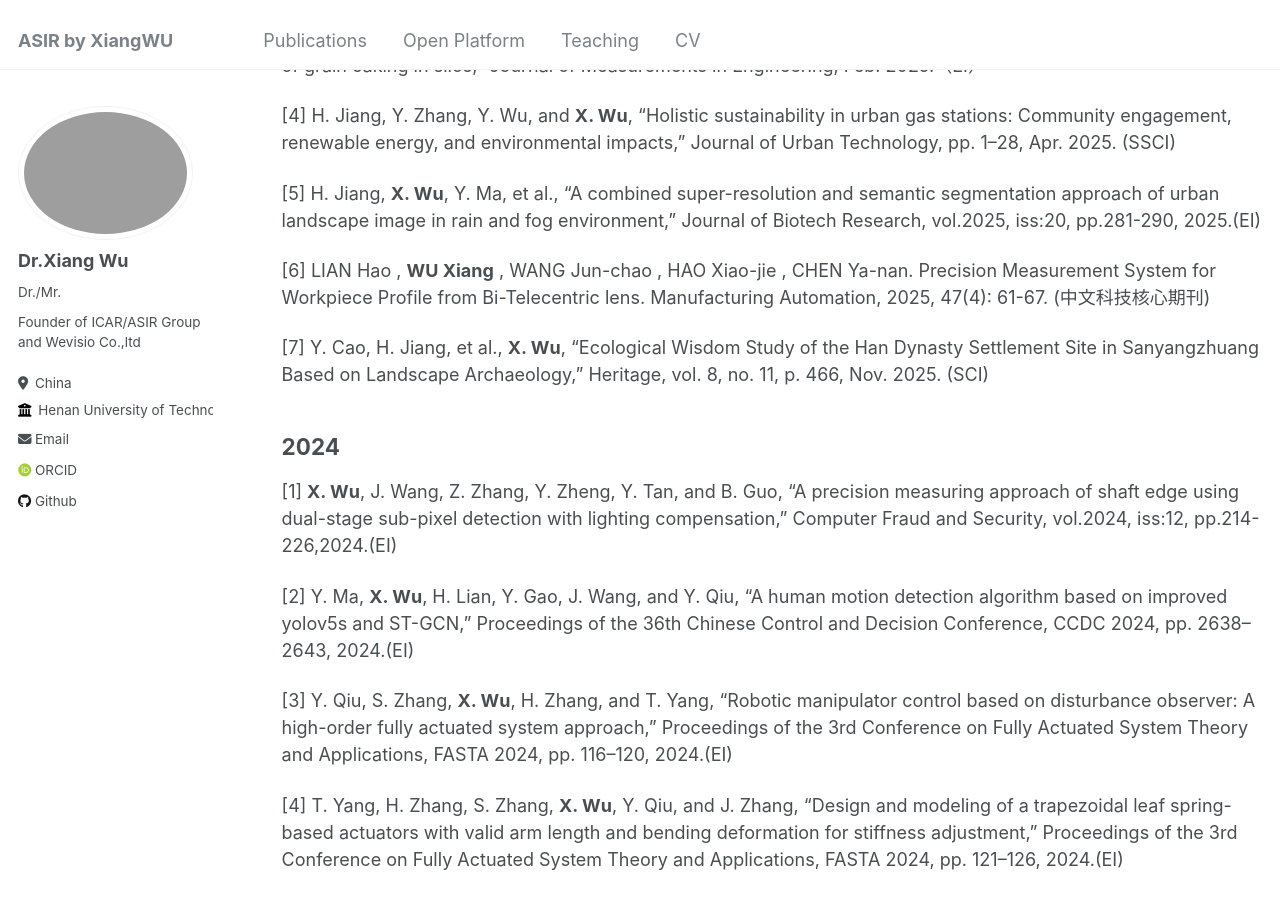
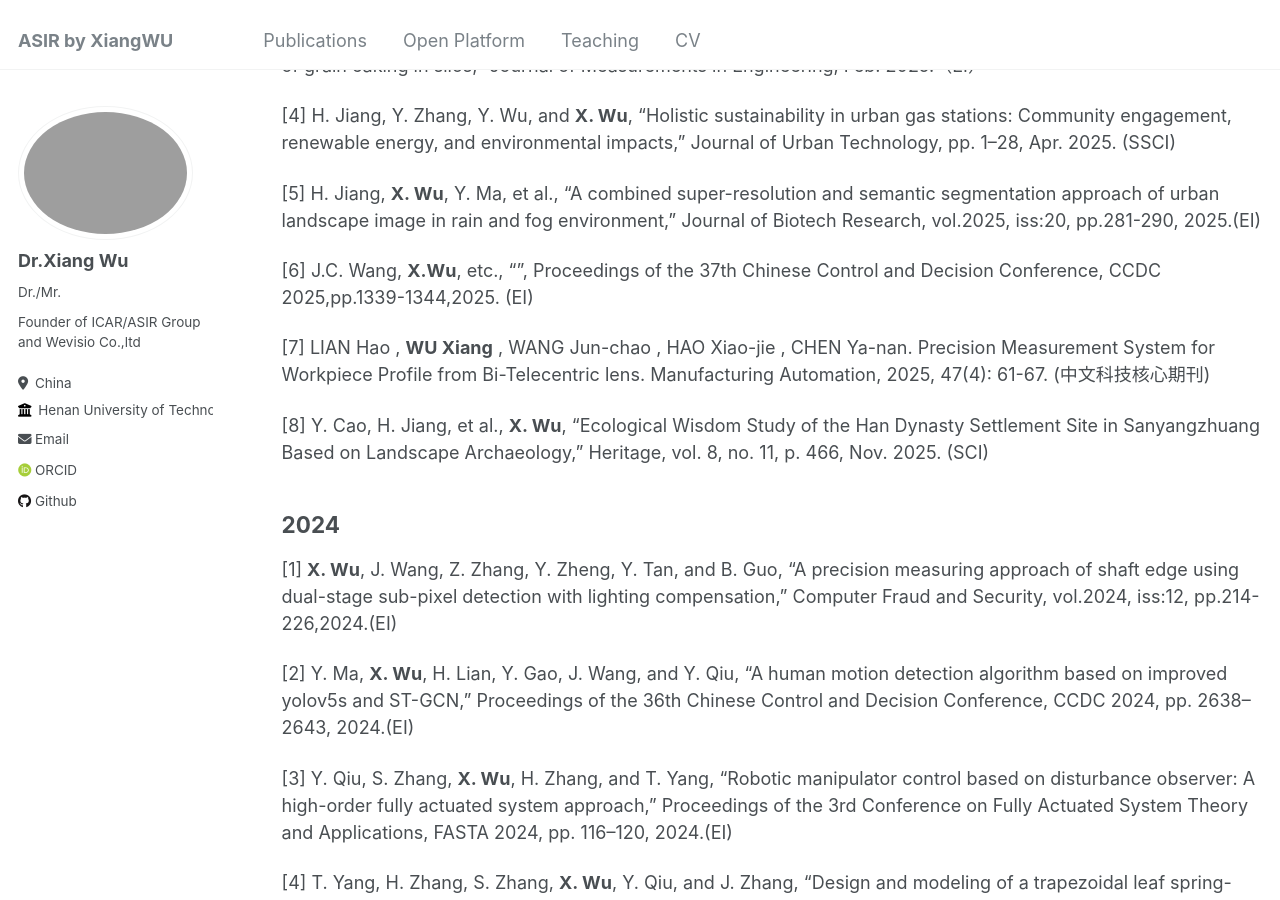
Before and after one commit to xiangwu/xiangwu.github.io, a Jekyll site: the page built from _pages/publications.md, in a window 1280 px wide and 900 px high, scrolled down 381 px. Built offline with Jekyll 4.4.1, drawn with Linux system fonts in a browser that asks for light colours; some web fonts are replaced.

Commit message:
modified:   _pages/publications.md

```diff
--- a/_pages/publications.md
+++ b/_pages/publications.md
@@ -15,9 +15,11 @@ author_profile: true
 
 [5] H. Jiang, **X. Wu**, Y. Ma, et al., “A combined super-resolution and semantic segmentation approach of urban landscape image in rain and fog environment,”  Journal of Biotech Research, vol.2025, iss:20, pp.281-290, 2025.(EI)
 
-[6] LIAN Hao , **WU Xiang** , WANG Jun-chao , HAO Xiao-jie , CHEN Ya-nan. Precision Measurement System for Workpiece Profile from Bi-Telecentric lens. Manufacturing Automation, 2025, 47(4): 61-67. (中文科技核心期刊)
+[6] J.C. Wang, **X.Wu**, etc., "", Proceedings of the 37th Chinese Control and Decision Conference, CCDC 2025,pp.1339-1344,2025. (EI)
 
-[7] Y. Cao, H. Jiang, et al., **X. Wu**, “Ecological Wisdom Study of the Han Dynasty Settlement Site in Sanyangzhuang Based on Landscape Archaeology,” Heritage, vol. 8, no. 11, p. 466, Nov. 2025. (SCI)
+[7] LIAN Hao , **WU Xiang** , WANG Jun-chao , HAO Xiao-jie , CHEN Ya-nan. Precision Measurement System for Workpiece Profile from Bi-Telecentric lens. Manufacturing Automation, 2025, 47(4): 61-67. (中文科技核心期刊)
+
+[8] Y. Cao, H. Jiang, et al., **X. Wu**, “Ecological Wisdom Study of the Han Dynasty Settlement Site in Sanyangzhuang Based on Landscape Archaeology,” Heritage, vol. 8, no. 11, p. 466, Nov. 2025. (SCI)
 
 
 
```
